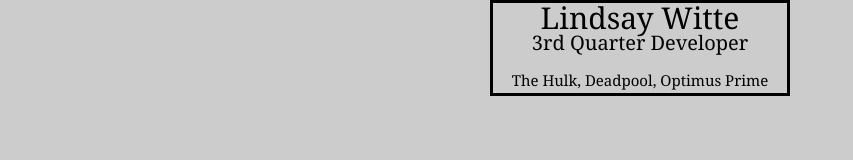
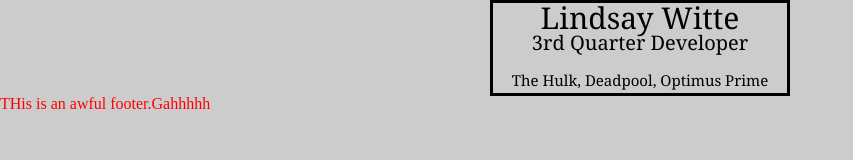
Before and after one commit to lindswitte/github, a website: page index.html in a window 1280 px wide. Shown: the whole page, without its empty margins (0-853 px from the left). Drawn offline with Linux system fonts and the light colour scheme.

Commit message:
added footer

```diff
--- a/index.html
+++ b/index.html
@@ -18,5 +18,7 @@
 				<p>The Hulk, Deadpool, Optimus Prime</p>
 			</header>
 		</div>
+
+		<footer>THis is an awful footer.Gahhhhh</footer>
 	</body>
 </html>
--- a/src/scss/main.scss
+++ b/src/scss/main.scss
@@ -31,7 +31,6 @@ body {
 
 
 /* 2. Content ================================= */
-
 .container {
     width: 300px;
     margin: auto;
@@ -55,8 +54,12 @@ header h2{
 	margin-bottom: 20px;
 }
 
-p {
+p{
 	font-family: Georgia;
 	font-size: 15px;
 	margin-bottom: 5px;
 }
+
+footer {
+	color: red;
+}
```
Also changed, not shown: dist/css/main.css, 1 other file.
